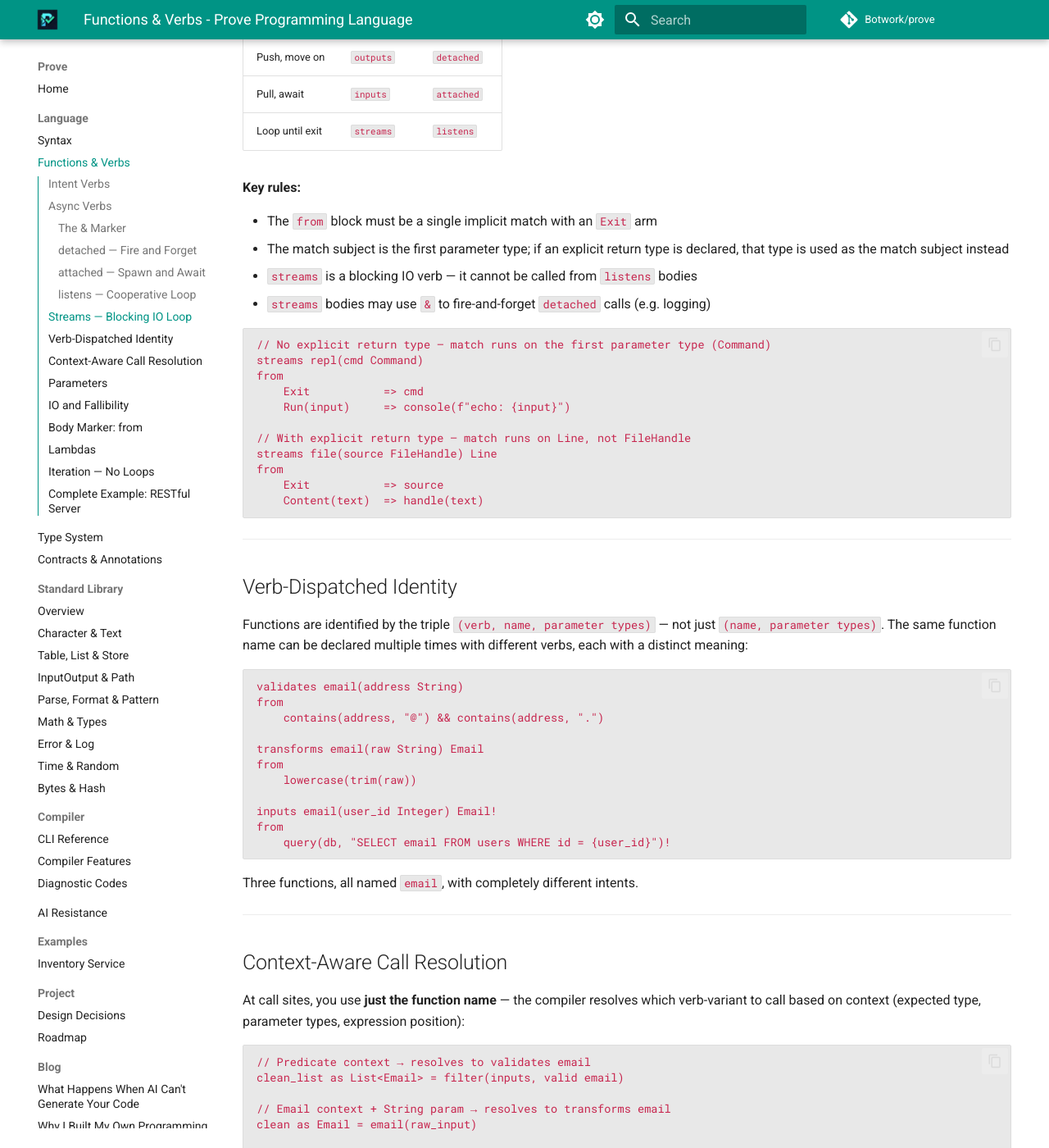
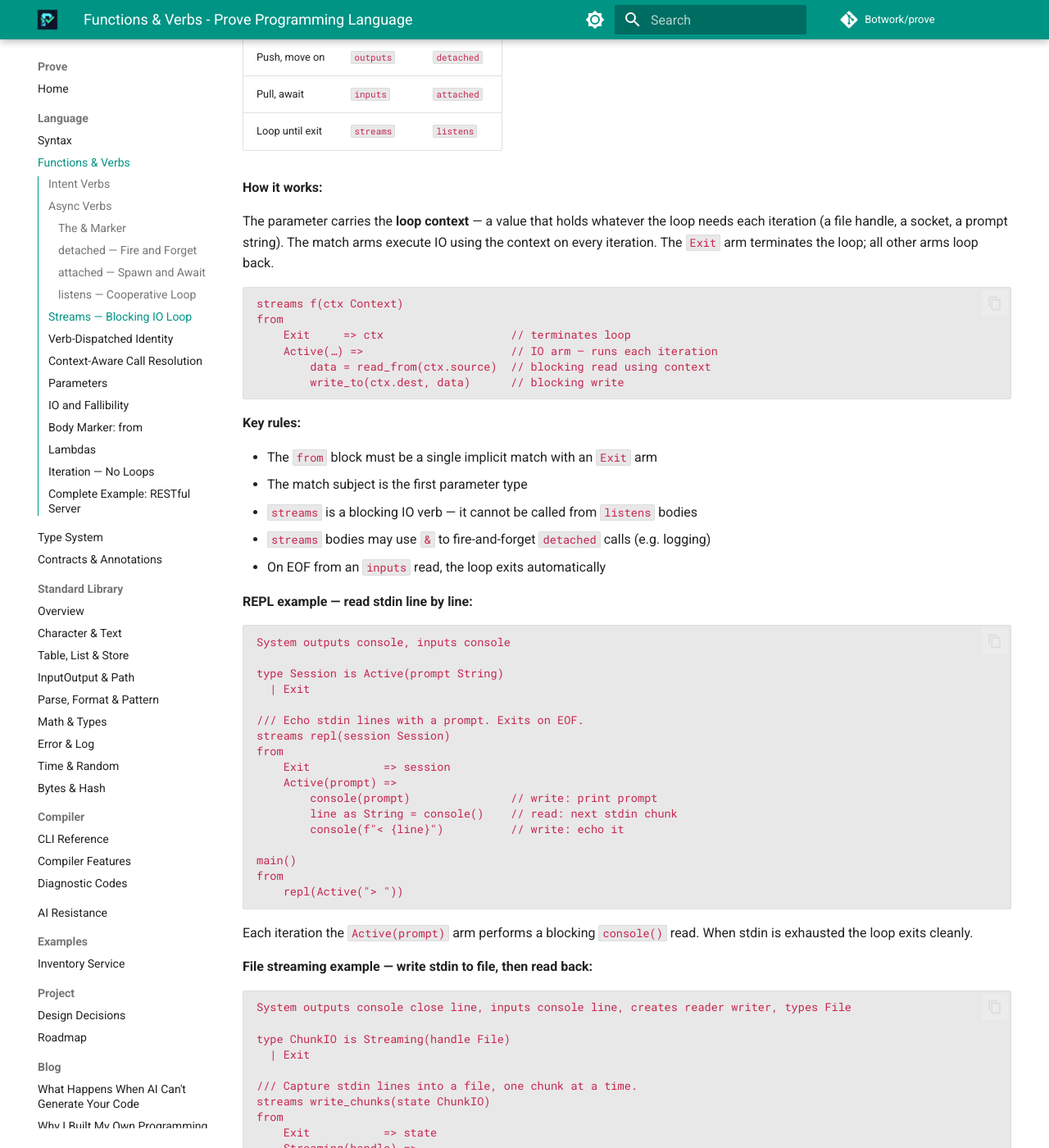
Before and after one commit to kennedyshead/prove, an MkDocs documentation site: the page built from docs/functions.md, in a window 1280 px wide and 1400 px high, scrolled down 5359 px. Shown: the whole window at 82% size. Built offline with MkDocs 1.6.1 and Material for MkDocs 9.7.7, drawn with Linux system fonts in a browser that asks for light colours; some of the changed text lies outside the part shown.

Commit message:
Streaming files and IO

````diff
--- a/docs/functions.md
+++ b/docs/functions.md
@@ -204,7 +204,7 @@ from
 
 ## Streams — Blocking IO Loop
 
-The `streams` verb declares a blocking loop that reads from an IO source and dispatches items via match arms until an `Exit` arm terminates the loop. It is the IO counterpart to `listens` in the async family.
+The `streams` verb declares a **blocking loop** over an IO context. It runs until an `Exit` arm is matched, an error propagates via `!`, or the IO source is exhausted (e.g. stdin EOF). It is the synchronous counterpart to `listens` in the async family.
 
 | Pattern | IO | Async |
 |---------|-----|-------|
@@ -212,25 +212,98 @@ The `streams` verb declares a blocking loop that reads from an IO source and dis
 | Pull, await | `inputs` | `attached` |
 | Loop until exit | `streams` | `listens` |
 
+**How it works:**
+
+The parameter carries the **loop context** — a value that holds whatever the loop needs each iteration (a file handle, a socket, a prompt string). The match arms execute IO using the context on every iteration. The `Exit` arm terminates the loop; all other arms loop back.
+
+```
+streams f(ctx Context)
+from
+    Exit     => ctx                   // terminates loop
+    Active(…) =>                      // IO arm — runs each iteration
+        data = read_from(ctx.source)  // blocking read using context
+        write_to(ctx.dest, data)      // blocking write
+```
+
 **Key rules:**
 
 - The `from` block must be a single implicit match with an `Exit` arm
-- The match subject is the first parameter type; if an explicit return type is declared, that type is used as the match subject instead
+- The match subject is the first parameter type
 - `streams` is a blocking IO verb — it cannot be called from `listens` bodies
 - `streams` bodies may use `&` to fire-and-forget `detached` calls (e.g. logging)
+- On EOF from an `inputs` read, the loop exits automatically
+
+**REPL example — read stdin line by line:**
 
 ```prove
-// No explicit return type — match runs on the first parameter type (Command)
-streams repl(cmd Command)
+System outputs console, inputs console
+
+type Session is Active(prompt String)
+  | Exit
+
+/// Echo stdin lines with a prompt. Exits on EOF.
+streams repl(session Session)
 from
-    Exit           => cmd
-    Run(input)     => console(f"echo: {input}")
+    Exit           => session
+    Active(prompt) =>
+        console(prompt)               // write: print prompt
+        line as String = console()    // read: next stdin chunk
+        console(f"< {line}")          // write: echo it
 
-// With explicit return type — match runs on Line, not FileHandle
-streams file(source FileHandle) Line
+main()
 from
-    Exit           => source
-    Content(text)  => handle(text)
+    repl(Active("> "))
+```
+
+Each iteration the `Active(prompt)` arm performs a blocking `console()` read. When stdin is exhausted the loop exits cleanly.
+
+**File streaming example — write stdin to file, then read back:**
+
+```prove
+System outputs console close line, inputs console line, creates reader writer, types File
+
+type ChunkIO is Streaming(handle File)
+  | Exit
+
+/// Capture stdin lines into a file, one chunk at a time.
+streams write_chunks(state ChunkIO)
+from
+    Exit           => state
+    Streaming(handle) =>
+        data as String = console()   // read chunk from stdin
+        line(handle, data)           // write chunk to file
+
+/// Replay a file line by line to console.
+streams read_chunks(state ChunkIO)
+from
+    Exit           => state
+    Streaming(handle) =>
+        data as String = line(handle) // read chunk from file
+        console(f"chunk: {data}")     // write chunk to console
+
+main() Result<Unit, Error>!
+from
+    path as String = "/tmp/chunks.txt"
+    wh as File = writer(path)!
+    write_chunks(Streaming(wh))
+    close(wh)
+    rh as File = reader(path)!
+    read_chunks(Streaming(rh))
+    close(rh)
+```
+
+**Network server example — accept connections in a loop:**
+
+```prove
+// conn is the loop context; Accept(listener) arm calls accept() each iteration
+streams serve(conn Connection)!
+from
+    Exit              => conn
+    Accept(listener)  =>
+        client as Socket = accept(listener)!
+        data as ByteArray = message(client, 1024)!
+        message(client, data)!
+        socket(client)
 ```
 
 ---
````
Also changed, not shown: docs/stdlib/io-path.md (+33 -0 lines), 3 other files.
